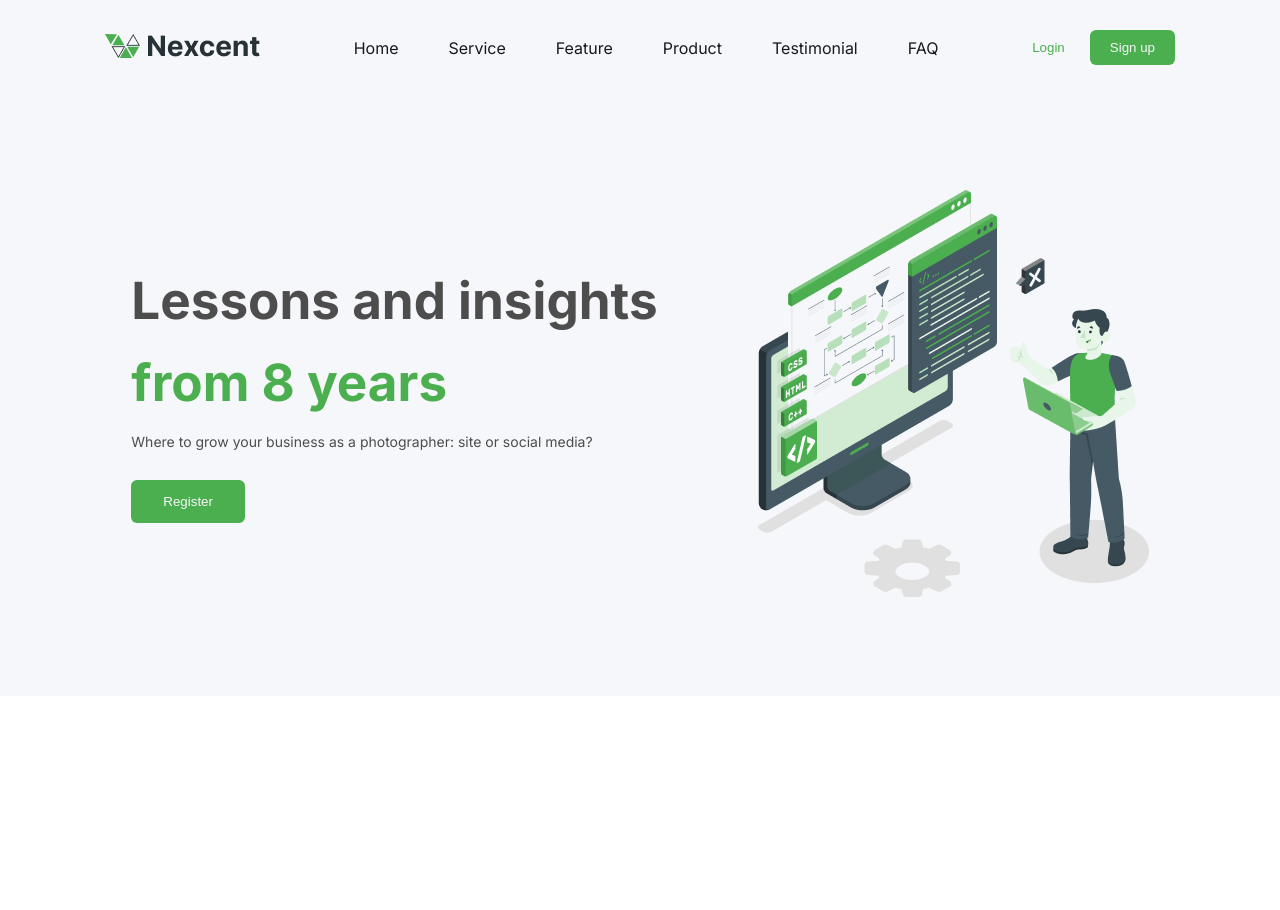
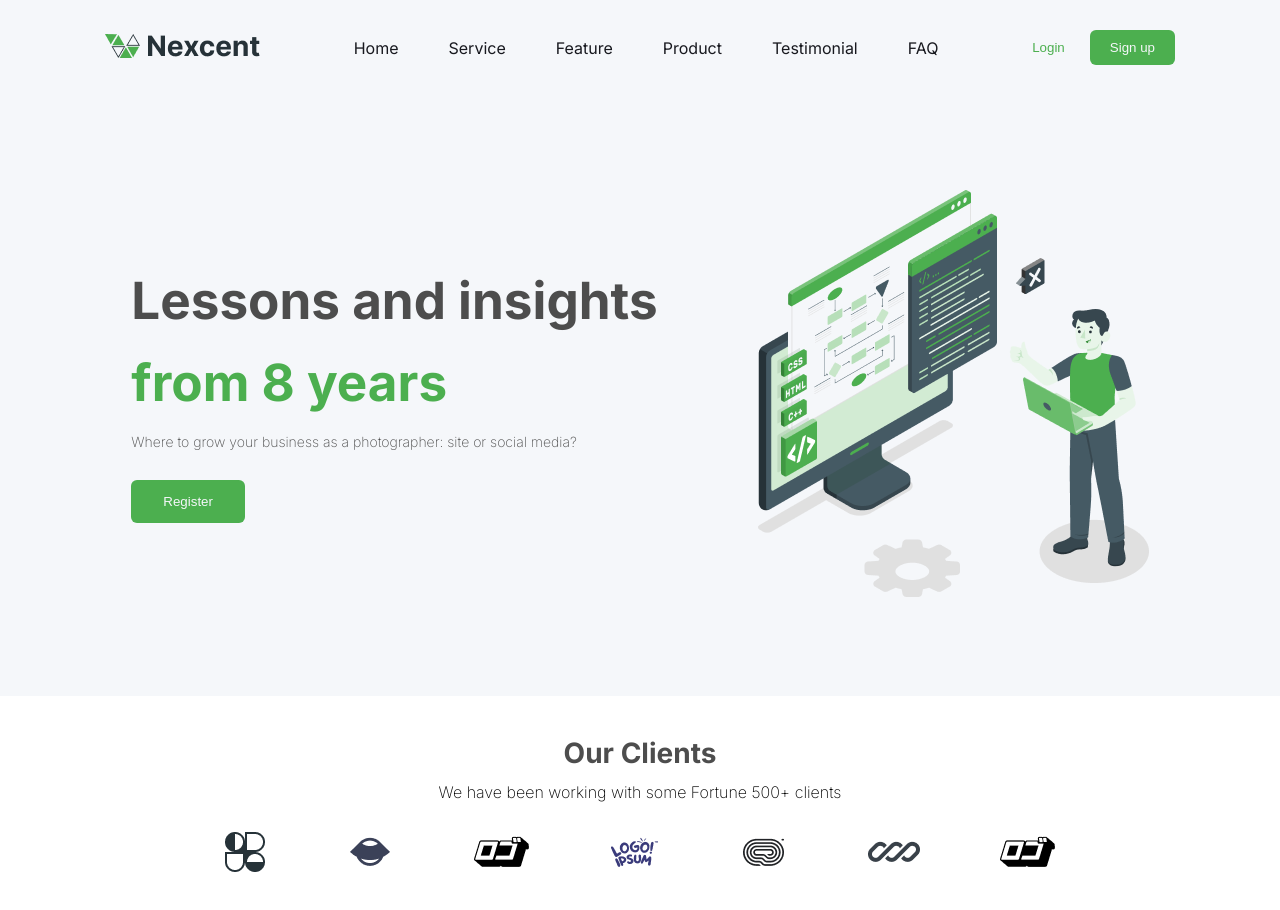
Before and after one commit to AArnedo/web-nexcent, a plain HTML site: page index.html in a window 1280 px wide. Before the commit the page ends 800 px from the top, so only its background shows below. Drawn offline with Linux system fonts and the light colour scheme.

Commit message:
se agrego seccion client

```diff
--- a/index.html
+++ b/index.html
@@ -32,7 +32,7 @@
                 <div class="header__left">
                     <h2 class="txt-header">Lessons and insights</h2>
                     <h2 class="txt-green">from 8 years</h2>
-                    <p>Where to grow your business as a photographer: site or social media?</p>
+                    <p class="p-small">Where to grow your business as a photographer: site or social media?</p>
                     <button class="btn-header">Register</button>
                 </div>
                 <div class="header__right">
@@ -40,6 +40,36 @@
                 </div>
             </div>
         </main>
+        <section class="contenedor__client">
+            <div class="titulo__client">
+                <h2>Our Clients</h2>
+                <p class="p-small">We have been working with some Fortune 500+ clients</p>
+            </div>
+            <div class="logos__client">
+                <div class="log1">
+                    <img src="./assets/Logo(7).png" alt="">
+                </div>
+                <div class="log1">
+                    <img src="./assets/Logo (1).png" alt="">
+                </div>
+                <div class="log1">
+                    <img src="./assets/Logo (2).png" alt="">
+                </div>
+                <div class="log1">
+                    <img src="./assets/Logo (3).png" alt="">
+                </div>
+                <div class="log1">
+                    <img src="./assets/Logo (4).png" alt="">
+                </div>
+                <div class="log1">
+                    <img src="./assets/Logo (5).png" alt="">
+                </div>
+                <div class="log1">
+                    <img src="./assets/Logo (6).png" alt="">
+                </div>
+
+            </div>
+        </section>
     </div>
 </body>
 </html>
--- a/styles.css
+++ b/styles.css
@@ -73,10 +73,11 @@ body{
         font-size: 3.2rem;
         padding-bottom: 20px;
     }
-    p{
+    .p-small{
         color: #4D4D4D;
         font-size: 14px;
         padding-bottom: 30px;
+        font-weight:200;
     }
     .btn-header{
         align-self: flex-start;
@@ -87,3 +88,26 @@ body{
         color: #F5F7FA;
     }
 }
+
+/* CLient */
+
+.contenedor__client{
+    margin: 40px 0px;
+}
+.titulo__client{
+    text-align: center;
+    h2{
+        padding-bottom: 12px;
+        color: #4D4D4D;
+        font-size: 28px;
+    }
+    .p-small{
+        font-weight: 200;
+    }
+}
+.logos__client{
+   display: flex;
+   align-items: center;
+   justify-content: space-evenly;
+   padding: 26px 144px;
+}
```
Also changed, not shown: assets/Logo(7).png (added).
